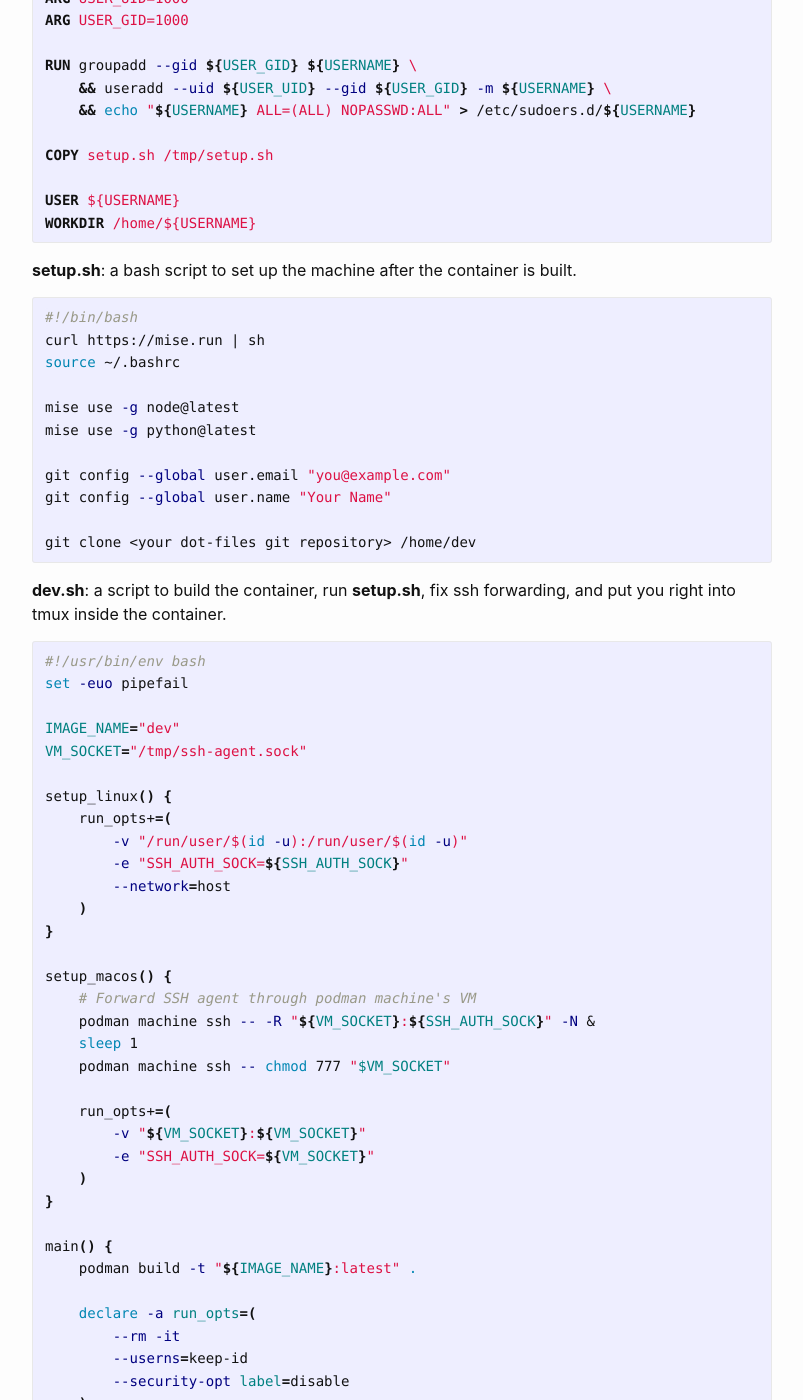
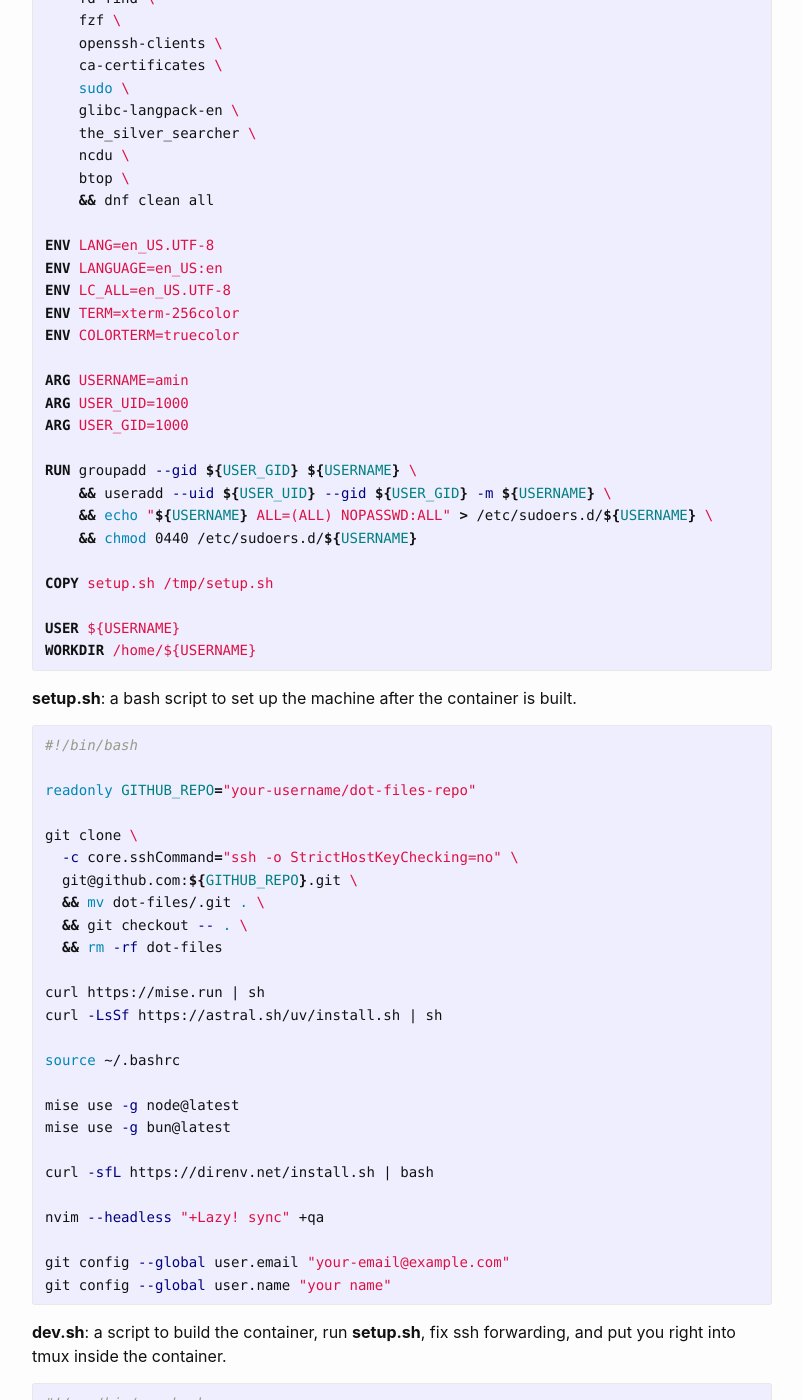
Before and after one commit to aminroosta/aminroosta.github.io, a Jekyll site: the page built from _posts/2025-12-23-containerized-dev-environment.md, in a window 1280 px wide and 1400 px high, scrolled down 648 px. Shown: the whole window, without its empty margins (238-1041 px from the left). Built offline with Jekyll 4.4.1, drawn with Linux system fonts in a browser that asks for light colours; a script that is not in the unit is left out; some of the changed text lies outside the part shown.

Commit message:
Fix blog

````diff
--- a/_posts/2025-12-23-containerized-dev-environment.md
+++ b/_posts/2025-12-23-containerized-dev-environment.md
@@ -13,23 +13,42 @@
 ```dockerfile
 FROM fedora:latest
 
+# Install core tools
 RUN dnf install -y \
-    neovim tmux git curl wget \
-    gcc gcc-c++ make \
-    ripgrep fd-find fzf \
+    neovim \
+    tmux \
+    git \
+    curl \
+    wget \
+    gcc \
+    gcc-c++ \
+    make \
+    ripgrep \
+    fd-find \
+    fzf \
     openssh-clients \
+    ca-certificates \
+    sudo \
+    glibc-langpack-en \
+    the_silver_searcher \
+    ncdu \
+    btop \
     && dnf clean all
 
 ENV LANG=en_US.UTF-8
+ENV LANGUAGE=en_US:en
+ENV LC_ALL=en_US.UTF-8
 ENV TERM=xterm-256color
+ENV COLORTERM=truecolor
 
-ARG USERNAME=dev
+ARG USERNAME=amin
 ARG USER_UID=1000
 ARG USER_GID=1000
 
 RUN groupadd --gid ${USER_GID} ${USERNAME} \
     && useradd --uid ${USER_UID} --gid ${USER_GID} -m ${USERNAME} \
-    && echo "${USERNAME} ALL=(ALL) NOPASSWD:ALL" > /etc/sudoers.d/${USERNAME}
+    && echo "${USERNAME} ALL=(ALL) NOPASSWD:ALL" > /etc/sudoers.d/${USERNAME} \
+    && chmod 0440 /etc/sudoers.d/${USERNAME}
 
 COPY setup.sh /tmp/setup.sh
 
@@ -42,16 +61,30 @@
 
 ```bash
 #!/bin/bash
+
+readonly GITHUB_REPO="your-username/dot-files-repo"
+
+git clone \
+  -c core.sshCommand="ssh -o StrictHostKeyChecking=no" \
+  git@github.com:${GITHUB_REPO}.git \
+  && mv dot-files/.git . \
+  && git checkout -- . \
+  && rm -rf dot-files
+
 curl https://mise.run | sh
+curl -LsSf https://astral.sh/uv/install.sh | sh
+
 source ~/.bashrc
 
 mise use -g node@latest
-mise use -g python@latest
+mise use -g bun@latest
 
-git config --global user.email "you@example.com"
-git config --global user.name "Your Name"
+curl -sfL https://direnv.net/install.sh | bash
 
-git clone <your dot-files git repository> /home/dev
+nvim --headless "+Lazy! sync" +qa
+
+git config --global user.email "your-email@example.com"
+git config --global user.name "your name"
 ```
 
 **dev.sh**: a script to build the container, run **setup.sh**, fix ssh forwarding, and put you right into tmux inside the container.
@@ -60,20 +93,20 @@
 #!/usr/bin/env bash
 set -euo pipefail
 
-IMAGE_NAME="dev"
-VM_SOCKET="/tmp/ssh-agent.sock"
+readonly IMAGE_NAME="dev"
+readonly VM_SOCKET="/tmp/ssh-agent.sock"
 
-setup_linux() {
-    run_opts+=(
-        -v "/run/user/$(id -u):/run/user/$(id -u)"
-        -e "SSH_AUTH_SOCK=${SSH_AUTH_SOCK}"
-        --network=host
-    )
+ssh_tunnel_pid=""
+
+cleanup() {
+    if [[ -n "$ssh_tunnel_pid" ]]; then
+        kill "$ssh_tunnel_pid" 2>/dev/null || true
+    fi
 }
 
 setup_macos() {
-    # Forward SSH agent through podman machine's VM
     podman machine ssh -- -R "${VM_SOCKET}:${SSH_AUTH_SOCK}" -N &
+    ssh_tunnel_pid=$!
     sleep 1
     podman machine ssh -- chmod 777 "$VM_SOCKET"
 
@@ -97,9 +146,25 @@
         *)      setup_linux ;;
     esac
 
-    run_opts+=(-v "${HOME}/projects:/home/dev/projects")
+    podman run "${run_opts[@]}" "${IMAGE_NAME}:latest" /tmp/setup.sh
+    podman commit "${IMAGE_NAME}-temp" "${IMAGE_NAME}:updated"
 
-    podman run "${run_opts[@]}" "${IMAGE_NAME}:latest" tmux
+    run_opts=(
+        --rm
+        -it
+        --detach-keys="ctrl-@"
+        --userns=keep-id
+        --security-opt label=disable
+    )
+
+    case "$(uname)" in
+        Darwin) setup_macos ;;
+        *)      setup_linux ;;
+    esac
+
+    run_opts+=(-v "${HOME}/dev:/home/amin/dev")
+
+    podman run "${run_opts[@]}" "${IMAGE_NAME}:updated" tmux
 }
 
 main "$@"
````
Also changed, not shown: other parts of _posts/2025-12-23-containerized-dev-environment.md (+17 -1 lines).
